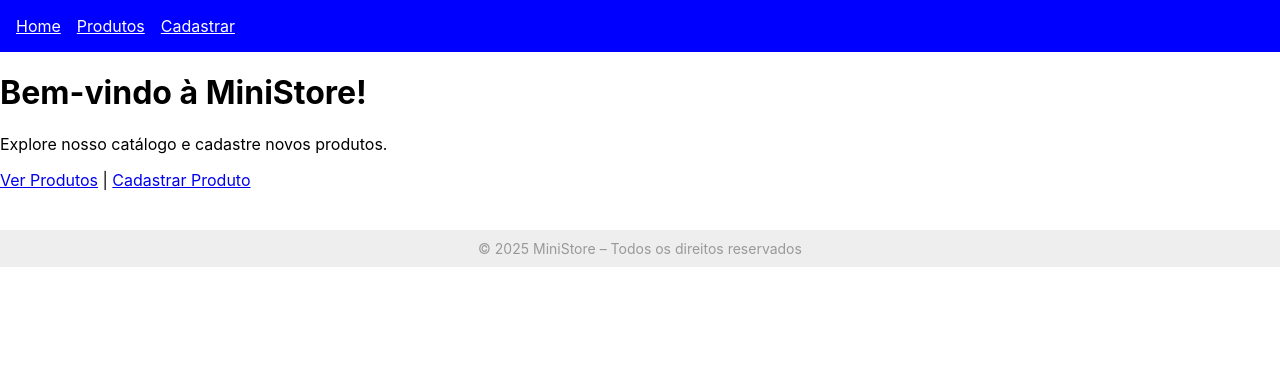
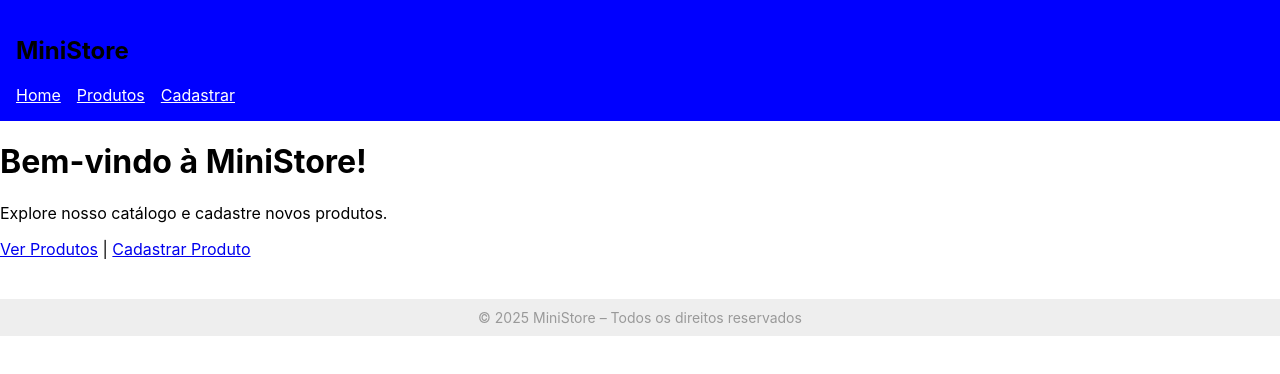
Before and after one commit to suelem-waldrigues/Simulado-react, a React (Create React App) app: page / in a window 1280 px wide. Shown: the top 374 px of the page. Built offline with nearby package versions, Linux system fonts and the light colour scheme.

Commit message:
modificando

```diff
--- a/src/App.js
+++ b/src/App.js
@@ -17,7 +17,7 @@ function App() {
         <Route path="/cadastrar" element={<Cadastrar />} />
         <Route path="/produtos/:id" element={<Produtos />} />
       </Routes>
-      <Footer /> {/* Aqui aparece o rodapé em todas as páginas */}
+      <Footer /> {}
     </Router>
   );
 }
--- a/src/components/Header.js
+++ b/src/components/Header.js
@@ -3,6 +3,7 @@ import { Link } from 'react-router-dom';
 function Header() {
   return (
     <nav style={{ background: 'blue', padding: '1rem' }}>
+      <h1>MiniStore</h1>
       <Link to="/" style={{ color: 'white', marginRight: '1rem' }}>Home</Link>
       <Link to="/produtos" style={{ color: 'white', marginRight: '1rem' }}>Produtos</Link>
       <Link to="/cadastrar" style={{ color: 'white' }}>Cadastrar</Link>
```
Also changed, not shown: src/components/ProductList.js (deleted).
